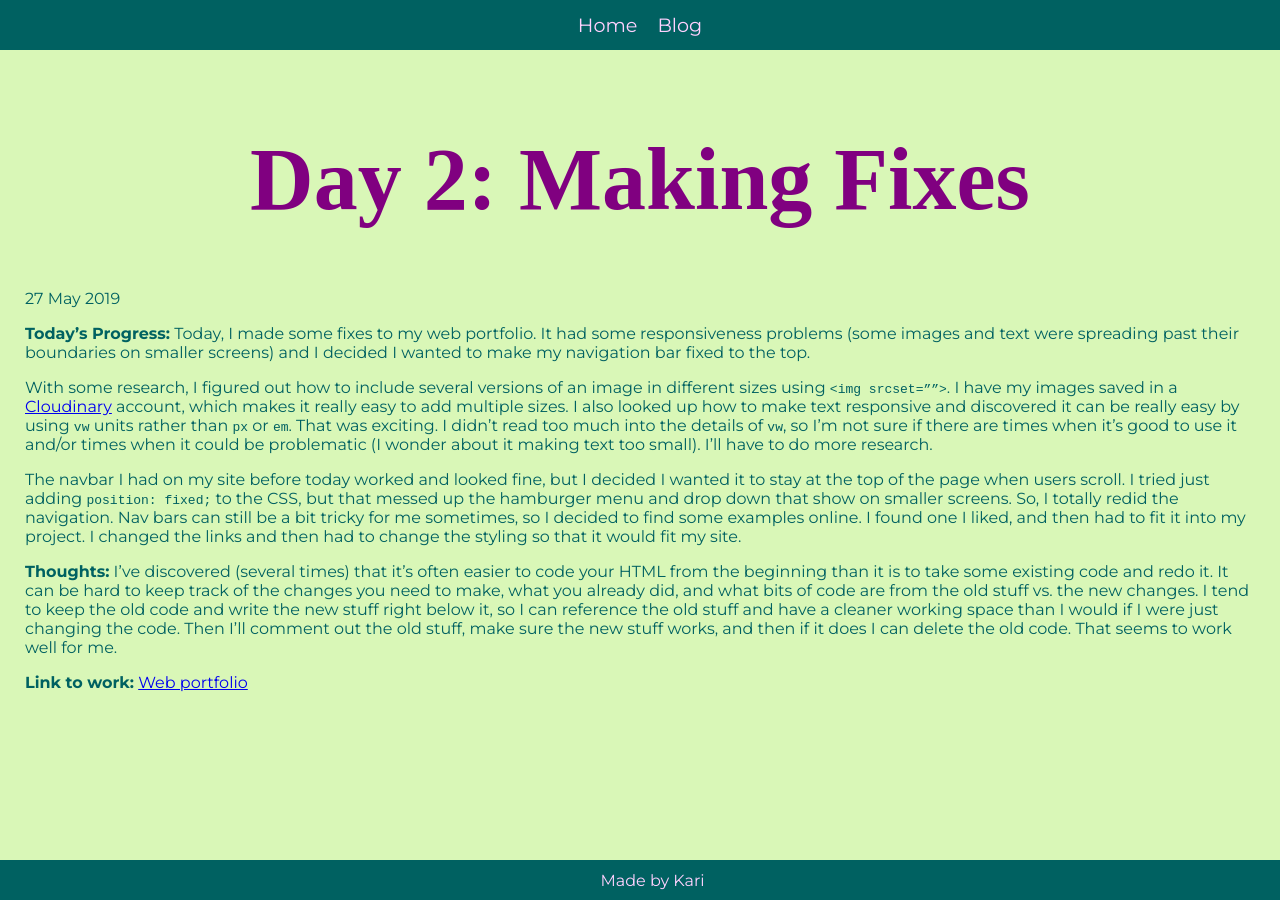
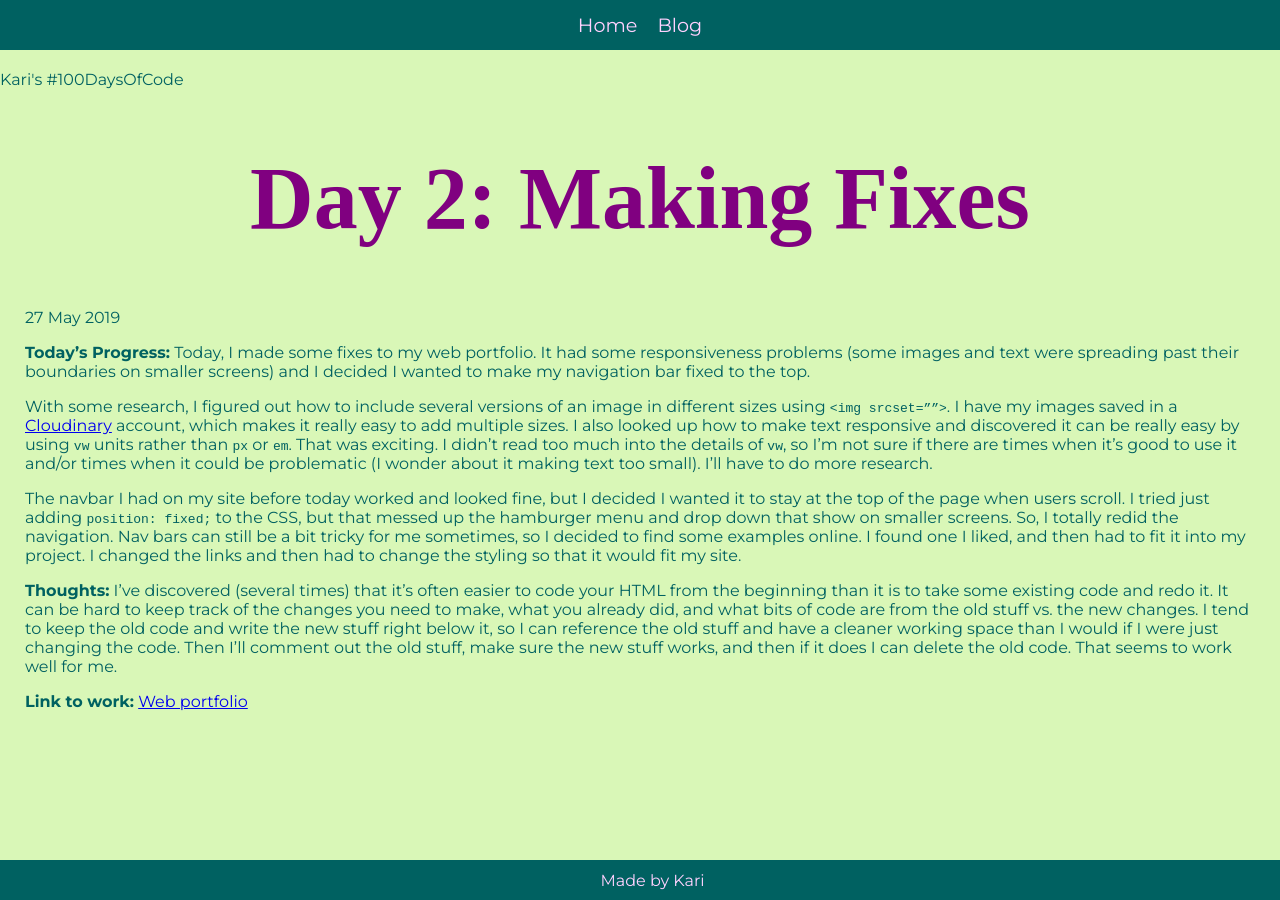
Before and after one commit to KJLarson/100-days, a Jekyll site: the page built from _posts/2019-5-27-day-2-making-fixes.md, in a window 1280 px wide. Built offline with Jekyll 4.4.1, drawn with Linux system fonts in a browser that asks for light colours; some web fonts are replaced.

Commit message:
Add title to navigation bar

```diff
--- a/_includes/nav.html
+++ b/_includes/nav.html
@@ -1,4 +1,9 @@
-<nav class="nav-primary" role="navigation">
-    <a href="{{ site.baseurl }}/index.html">Home</a>
-    <a href="{{ site.baseurl }}/blog/">Blog</a>
-</nav>
+<header>
+    <div>
+        Kari's #100DaysOfCode
+    </div>
+    <nav class="nav-primary" role="navigation">
+        <a href="{{ site.baseurl }}/index.html">Home</a>
+        <a href="{{ site.baseurl }}/blog/">Blog</a>
+    </nav>
+</header>
```
